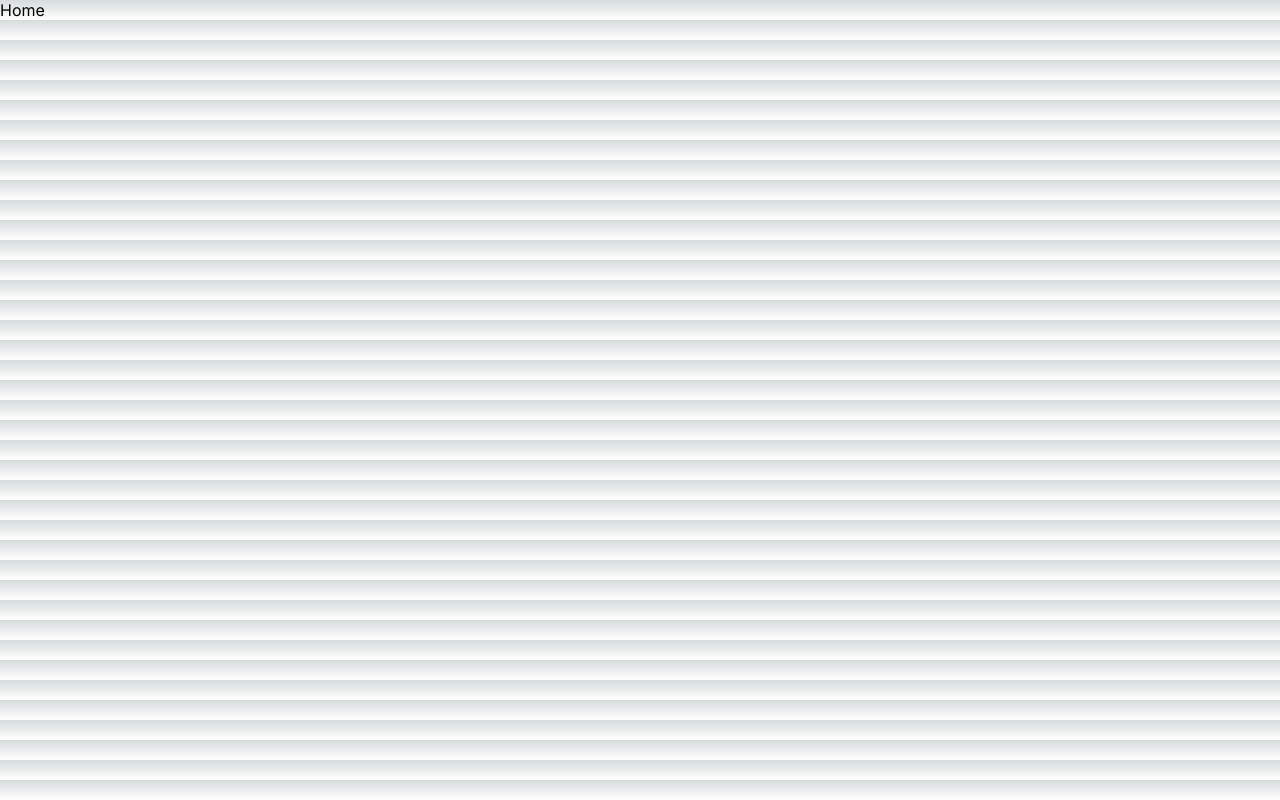
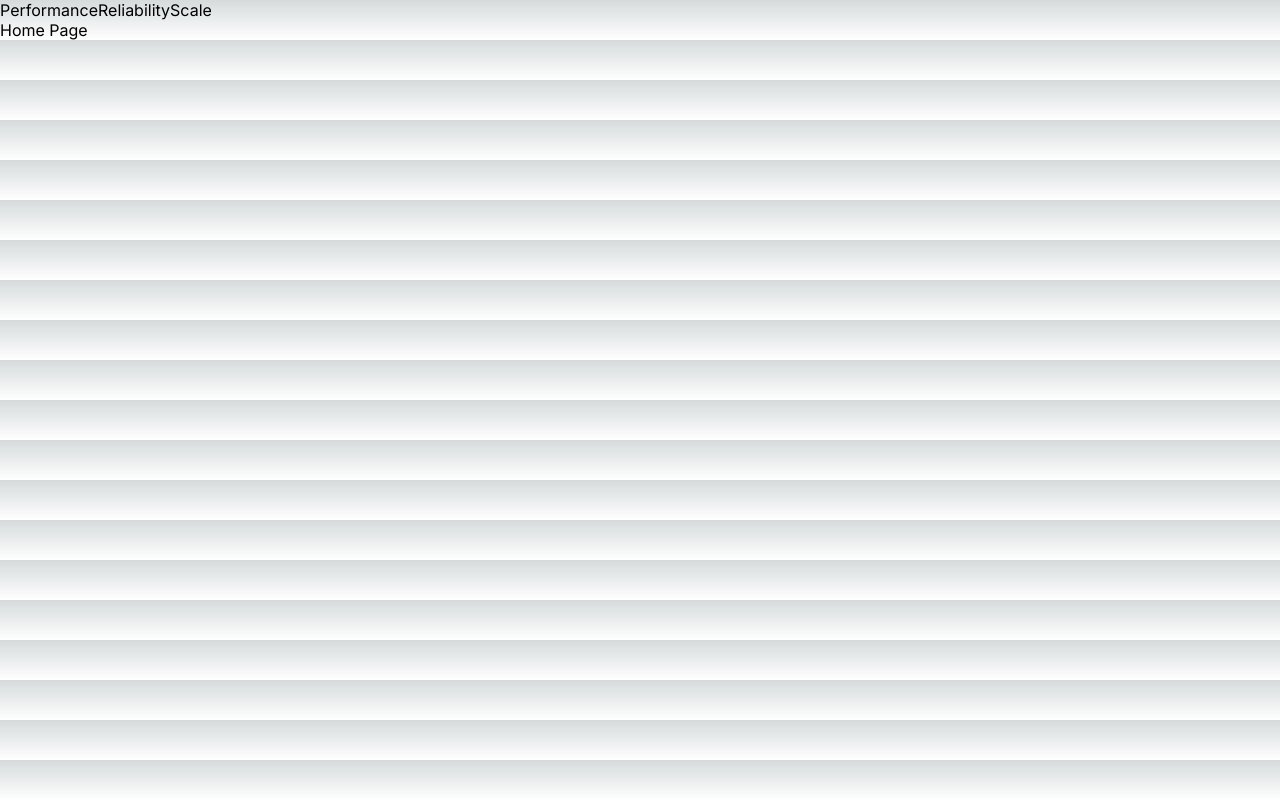
Before and after one commit to bournecreative/build-with-next, a Next.js app: page / in a window 1280 px wide. Built offline with nearby package versions, Linux system fonts and the light colour scheme.

Commit message:
add links to our access the 3 seperate pages

```diff
--- a/src/app/page.tsx
+++ b/src/app/page.tsx
@@ -1,8 +1,16 @@
+import Link from 'next/link'
 
 import styles from "./page.module.css";
 
 export default function Home() {
   return (
-   <div>Home</div>
+   <div>
+    <div>
+      <Link href="/performance">Performance</Link>
+      <Link href="/reliability">Reliability</Link>
+      <Link href="/scale">Scale</Link>
+    </div>
+    Home Page
+   </div>
   );
 }
```
